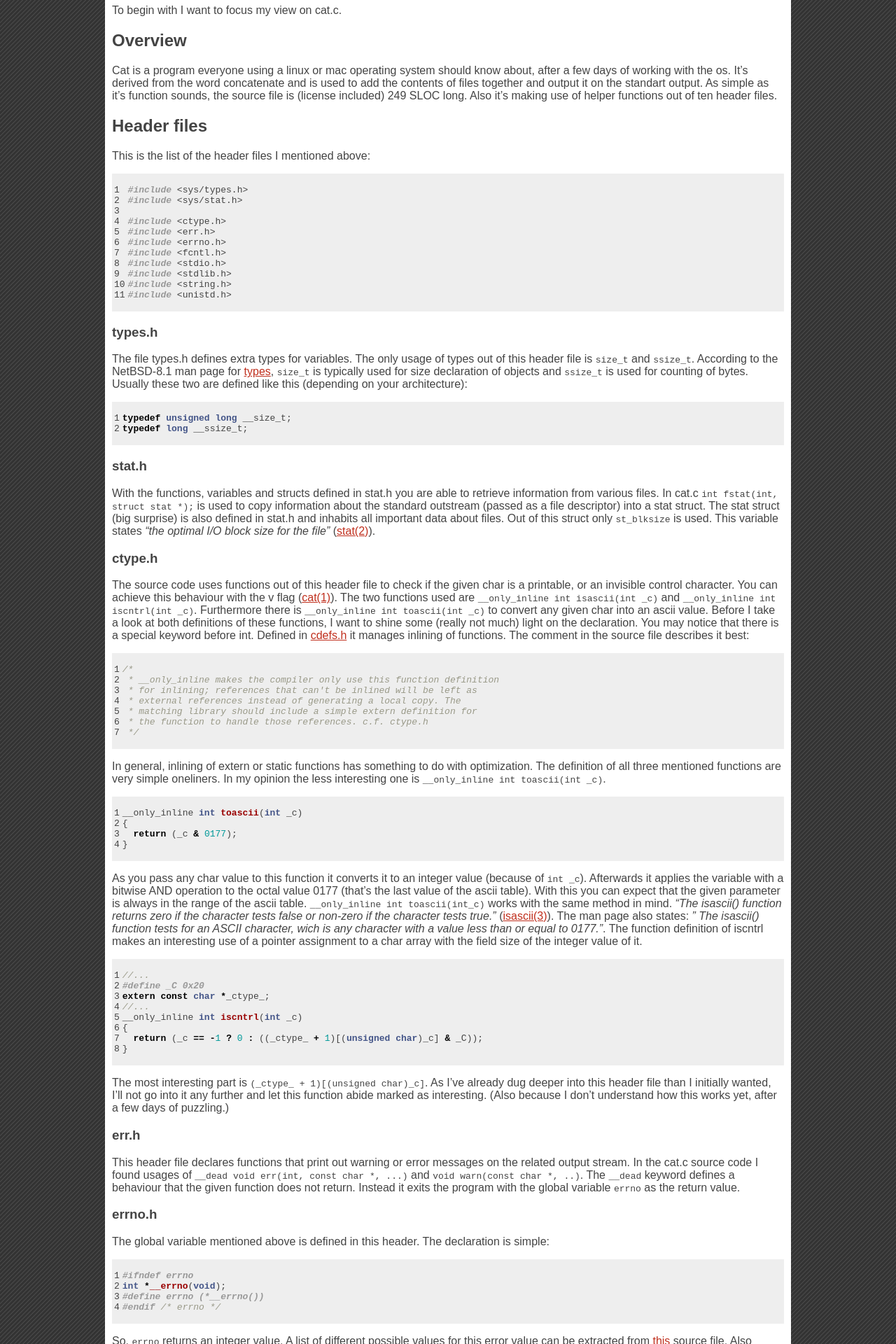
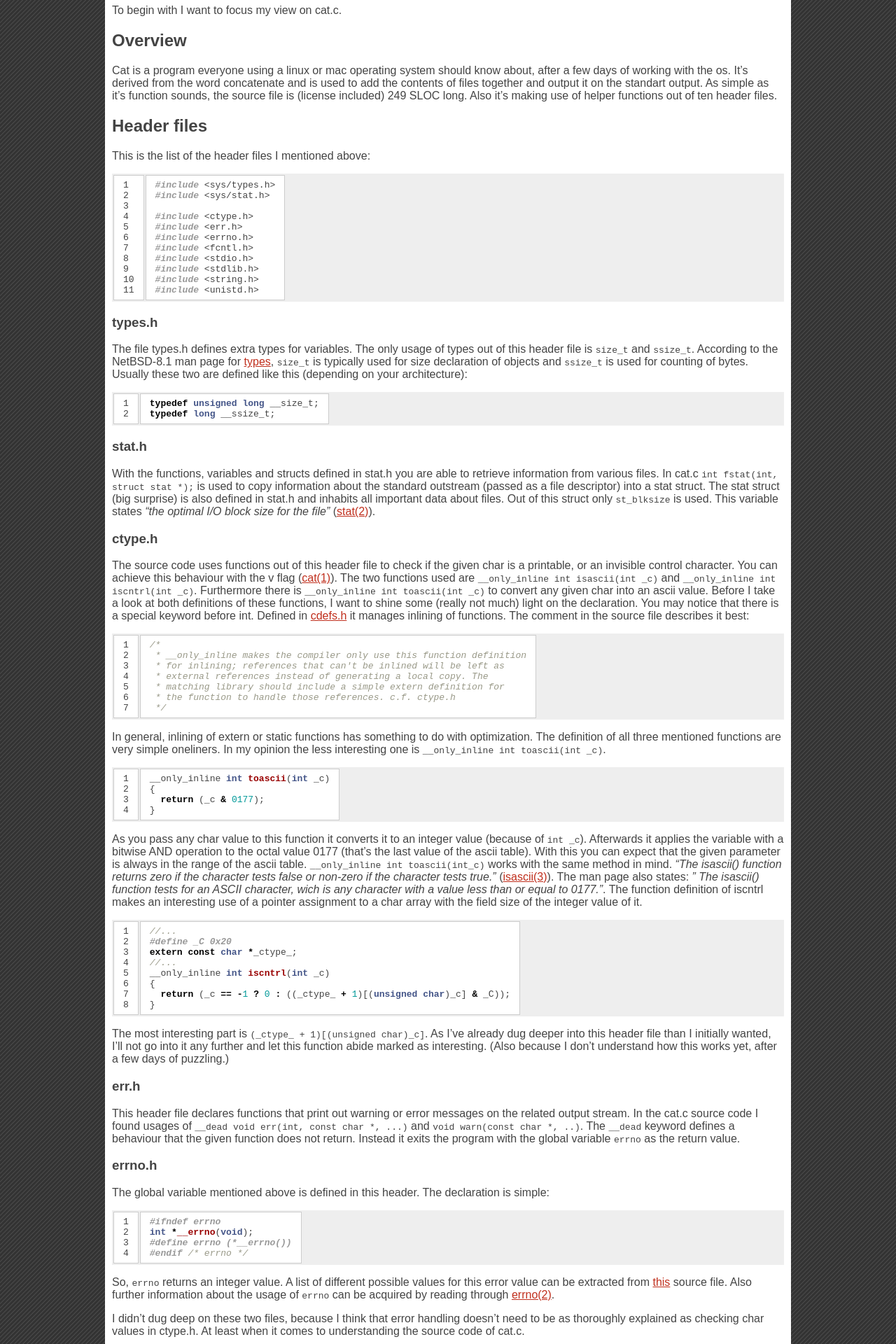
Before and after one commit to 1dollarsteak/1dollarsteak.github.io, a Jekyll site: the page built from _posts/2020-04-29-OpenBSD cat.c.md, in a window 1280 px wide. Shown: the part 369-2289 px from the top of the page at 70% size. Built offline with Jekyll 4.4.1, drawn with Linux system fonts in a browser that asks for light colours.

Commit message:
Import github table styles

```diff
--- a/assets/css/style.scss
+++ b/assets/css/style.scss
@@ -3,3 +3,4 @@
 @charset "UTF-8";
 @import "main";
 @import "highlight";
+@import "github";
```
